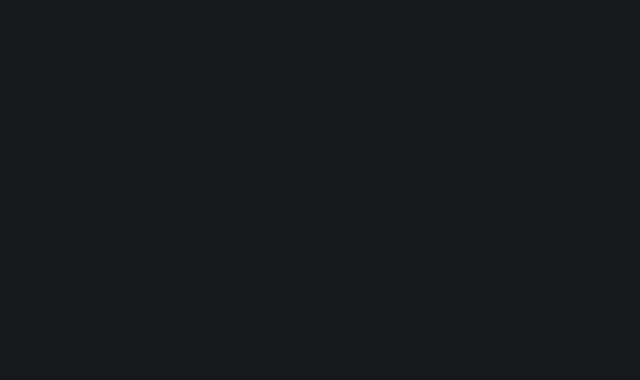
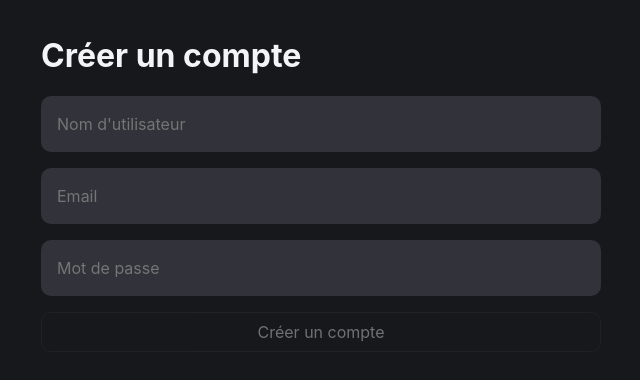
Before and after one commit to 404azrael/coursVueJS, a Vue app in the folder coursVueJS/: page /register in a window 1280 px wide. Before the commit this address had no page. Shown: the top 380 px of the page, without its empty margins (319-959 px from the left). Built offline with nearby package versions, Linux system fonts and the light colour scheme.

Commit message:
added register page

```diff
--- a/coursVueJS/src/App.vue
+++ b/coursVueJS/src/App.vue
@@ -1,4 +1,6 @@
 <template>
   <!--<h1>£( ° [______] ° )£</h1>-->
-  <RouterView/>
+  <div class="container">
+    <RouterView/>
+  </div>
 </template>
--- /dev/null
+++ b/coursVueJS/src/pages/RegisterPage.vue
@@ -0,0 +1,79 @@
+<!-- RegisterPage.vue -->
+<script setup>
+import { ref, computed } from "vue";
+import { useRouter } from "vue-router";
+
+const router = useRouter();
+
+const username = ref("");
+const email = ref("");
+const password = ref("");
+
+const isFormValid = computed(() => {
+  return !!username.value.trim() && !!email.value.trim() && !!password.value.trim();
+});
+
+const isLoading = ref(false);
+
+function register() {
+  isLoading.value = true;
+  console.log({
+    username: username.value,
+    email: email.value,
+    password: password.value,
+  });
+  setTimeout(() => {
+    router.push("/");
+  }, 1000);
+}
+</script>
+
+<template>
+  <form @submit.prevent="register">
+    <h1 style="margin-bottom: 1rem">Créer un compte</h1>
+    <input
+      type="text"
+      id="username"
+      name="username"
+      required
+      v-model="username"
+      placeholder="Nom d'utilisateur"
+    />
+    <input
+      type="email"
+      id="email"
+      name="email"
+      autocomplete="email"
+      required
+      v-model="email"
+      placeholder="Email"
+    />
+    <input
+      type="password"
+      id="password"
+      name="password"
+      autocomplete="new-password"
+      required
+      v-model="password"
+      placeholder="Mot de passe"
+    />
+    <button type="submit" :disabled="!isFormValid || isLoading" :class="{ loading: isLoading }">
+      Créer un compte
+    </button>
+  </form>
+</template>
+
+<style scoped>
+input {
+  background: var(--color-bg-tertiary);
+  border: none;
+  border-radius: 10px;
+  color: var(--color-text-primary);
+  outline: none;
+  padding: 1rem;
+  margin-bottom: 1rem;
+}
+button {
+  width: 100%;
+}
+</style>
--- a/coursVueJS/src/router.js
+++ b/coursVueJS/src/router.js
@@ -1,6 +1,7 @@
 import { createRouter, createWebHistory } from "vue-router";
 import UserProfile from "./pages/UserProfile.vue";
 import HomePage from "./pages/HomePage.vue";
+import RegisterPage from "./pages/RegisterPage.vue";
 
 const routes = [
   {
@@ -13,6 +14,11 @@
     name: "user",
     component: UserProfile,
   },
+  {
+    path: "/register",
+    name: "register",
+    component: RegisterPage,
+  },
 ];
 
 const router = createRouter({
```
